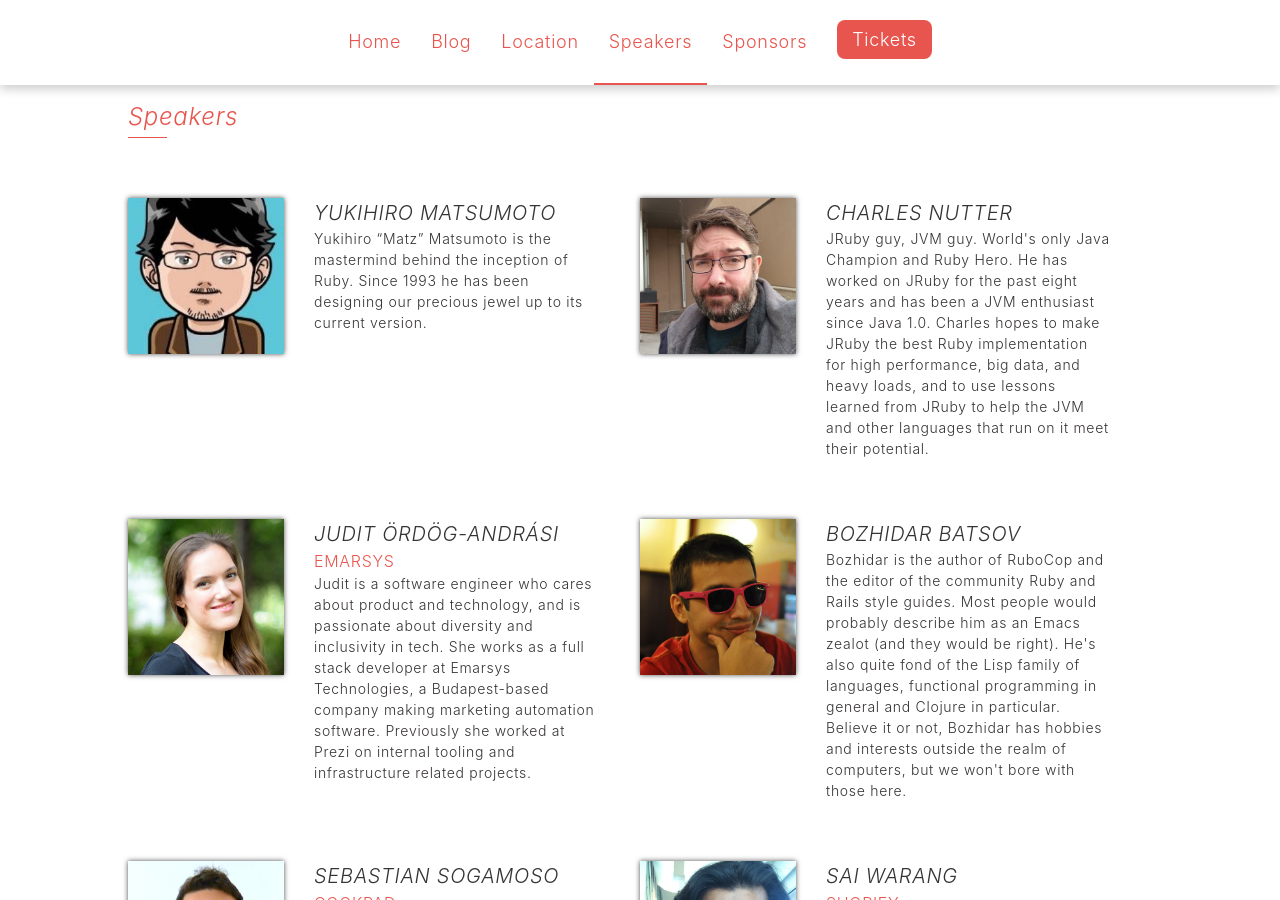
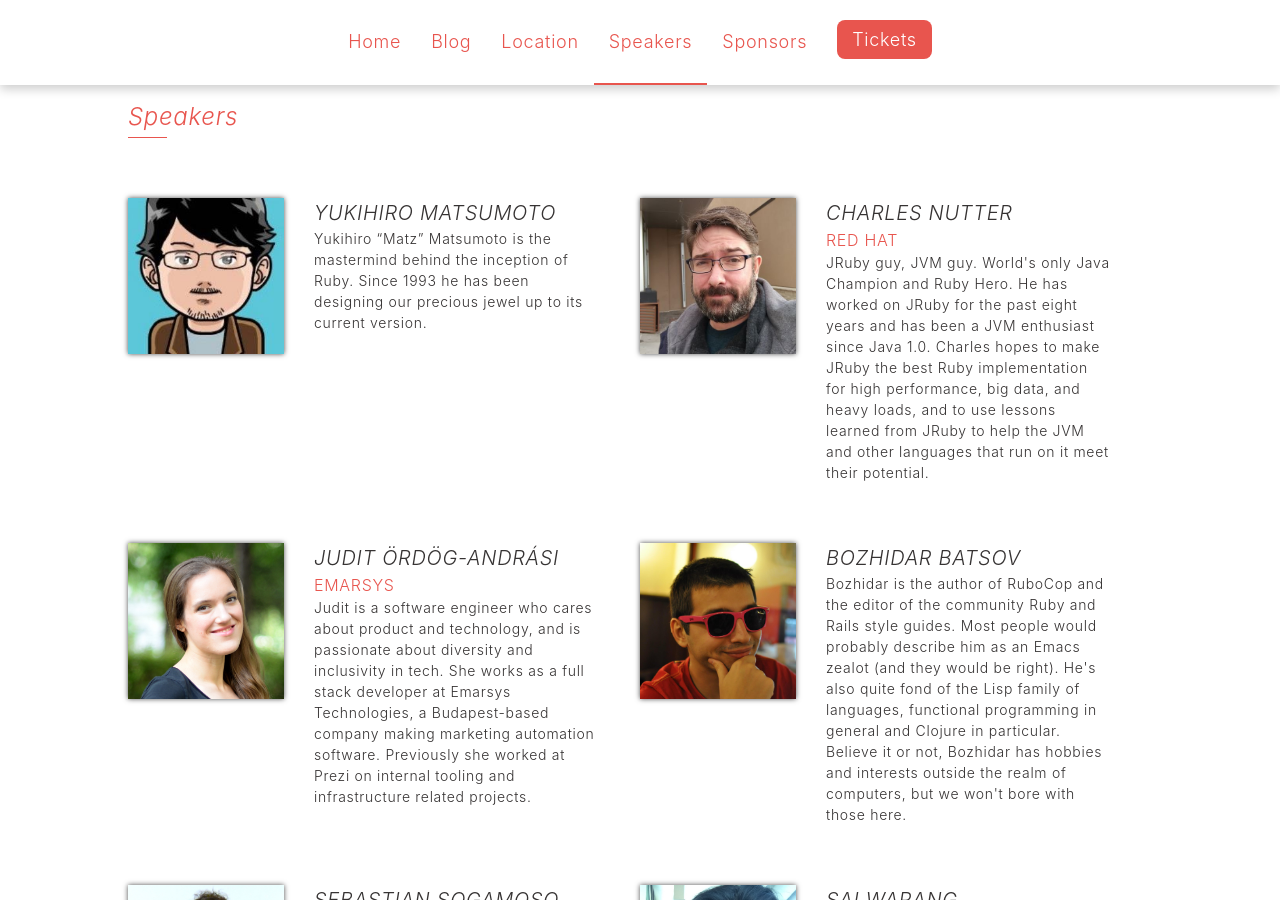
Before and after one commit to euruko/euruko2017.github.io, a Jekyll site: the page built from speakers.html, in a window 1280 px wide and 900 px high. Built offline with Jekyll 4.4.1, drawn with Linux system fonts in a browser that asks for light colours.

Commit message:
Add speaker companies

```diff
--- a/_data/speakers.json
+++ b/_data/speakers.json
@@ -10,7 +10,7 @@
     "id": "headius",
     "photo": "/assets/speakers/headius.jpg",
     "name": "Charles Nutter",
-    "company": "",
+    "company": "Red Hat",
     "introduction": "JRuby guy, JVM guy. World's only Java Champion and Ruby Hero. He has worked on JRuby for the past eight years and has been a JVM enthusiast since Java 1.0. Charles hopes to make JRuby the best Ruby implementation for high performance, big data, and heavy loads, and to use lessons learned from JRuby to help the JVM and other languages that run on it meet their potential.",
   },
   {
@@ -73,7 +73,7 @@
     "id": "anthony",
     "photo": "/assets/speakers/anthony.jpg",
     "name": "Anthony Zacharakis",
-    "company": "",
+    "company": "DigitalOcean",
     "introduction": "Anthony Zacharakis works on payments and billing at DigitalOcean (PDX division). He's been working on billing systems of all shapes and flavors for his entire career and isn't (that) scared of them anymore. He switched to the world of Ruby six years ago and has been a loyal supporter ever since.",
   },
   {
```
